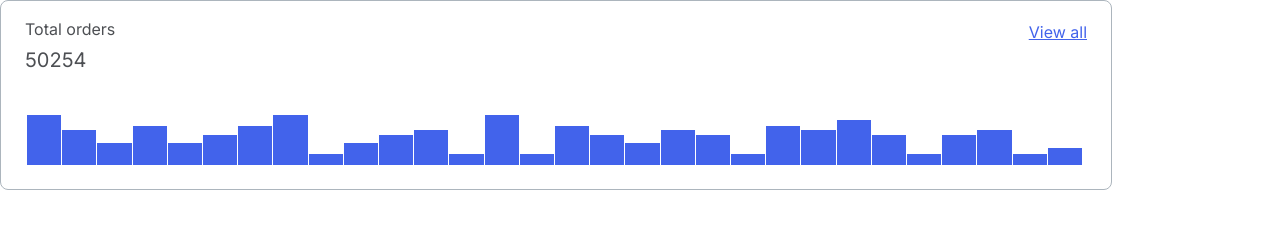
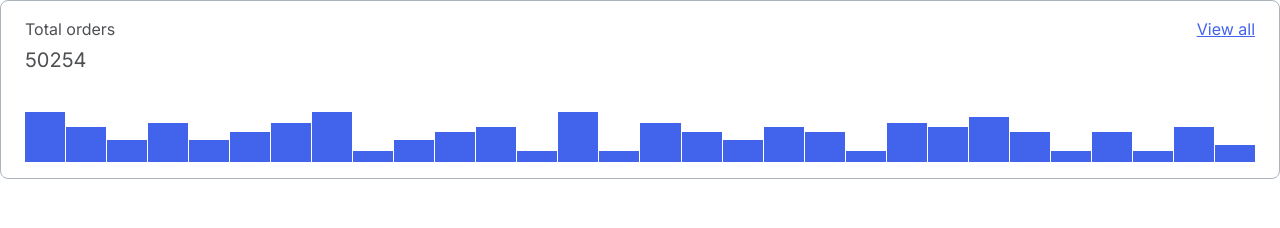
Before and after one commit to js-tasks-ru/htmlcss-20220616_marina-gichyan, a website: page 04-lection2/01-histogram/index.html in a window 1280 px wide. Drawn offline with Linux system fonts and the light colour scheme.

Commit message:
solution fix

```diff
--- a/04-lection2/01-histogram/histogram.css
+++ b/04-lection2/01-histogram/histogram.css
@@ -3,19 +3,19 @@
     background: var(--background-primary);
     border: 1px solid var(--border-primary);
     border-radius: 8px;
-    max-width: 1110px;
+    padding: 16px 24px;
 }
 
 .histogram__header {
     display: flex;
     flex-direction: row;
     justify-content: space-between;
+    padding-bottom: 39px;
 }
 
 .histogram__total {
     display: flex;
     flex-direction: column;
-    padding: 16px 24px;
     gap: 6px;
 }
 
@@ -27,6 +27,7 @@
     line-height: 24px;
     color: var(--font-primary);
     opacity: 0.8;
+    max-width: 200px;
 }
 
 .histogram__totalAmount {
@@ -48,19 +49,16 @@
     line-height: 24px;
     text-align: right;
     color: var(--link-primary);
-    padding: 19px 24px;
 }
 
-.chart {
+.histogram__chart {
     display: flex;
     flex-direction: row;
     gap: 1px;
-    padding: 26px 29px 24px 26px;
-    justify-content: space-between;
     align-items: flex-end;
+    height: 50px;
 }
-.chart__column {
+.histogram__chart_column {
     background-color: var(--column-primary);
     flex-grow: 1;
-    height: 10px;
 }
--- a/04-lection2/01-histogram/index.html
+++ b/04-lection2/01-histogram/index.html
@@ -14,37 +14,37 @@
                     </div>
                     <a href="index.html" class="histogram__link">View all</a>
                 </div>
-                <div class="chart">
-                    <div style="height: 50px;" class="chart__column"></div>
-                    <div style="height: 35px;" class="chart__column"></div>
-                    <div style="height: 22px;" class="chart__column"></div>
-                    <div style="height: 39px;" class="chart__column"></div>
-                    <div style="height: 22px;" class="chart__column"></div>
-                    <div style="height: 30px;" class="chart__column"></div>
-                    <div style="height: 39px;" class="chart__column"></div>
-                    <div style="height: 50px;" class="chart__column"></div>
-                    <div style="height: 11px;" class="chart__column"></div>
-                    <div style="height: 22px;" class="chart__column"></div>
-                    <div style="height: 30px;" class="chart__column"></div>
-                    <div style="height: 35px;" class="chart__column"></div>
-                    <div style="height: 11px;" class="chart__column"></div>
-                    <div style="height: 50px;" class="chart__column"></div>
-                    <div style="height: 11px;" class="chart__column"></div>
-                    <div style="height: 39px;" class="chart__column"></div>
-                    <div style="height: 30px;" class="chart__column"></div>
-                    <div style="height: 22px;" class="chart__column"></div>
-                    <div style="height: 35px;" class="chart__column"></div>
-                    <div style="height: 30px;" class="chart__column"></div>
-                    <div style="height: 11px;" class="chart__column"></div>
-                    <div style="height: 39px;" class="chart__column"></div>
-                    <div style="height: 35px;" class="chart__column"></div>
-                    <div style="height: 45px;" class="chart__column"></div>
-                    <div style="height: 30px;" class="chart__column"></div>
-                    <div style="height: 11px;" class="chart__column"></div>
-                    <div style="height: 30px;" class="chart__column"></div>
-                    <div style="height: 35px;" class="chart__column"></div>
-                    <div style="height: 11px;" class="chart__column"></div>
-                    <div style="height: 17px;" class="chart__column"></div>
+                <div class="histogram__chart">
+                    <div style="height: 100%;" class="histogram__chart_column"></div>
+                    <div style="height: 70%;" class="histogram__chart_column"></div>
+                    <div style="height: 44%;" class="histogram__chart_column"></div>
+                    <div style="height: 78%;" class="histogram__chart_column"></div>
+                    <div style="height: 44%;" class="histogram__chart_column"></div>
+                    <div style="height: 60%;" class="histogram__chart_column"></div>
+                    <div style="height: 78%;" class="histogram__chart_column"></div>
+                    <div style="height: 100%;" class="histogram__chart_column"></div>
+                    <div style="height: 22%;" class="histogram__chart_column"></div>
+                    <div style="height: 44%;" class="histogram__chart_column"></div>
+                    <div style="height: 60%;" class="histogram__chart_column"></div>
+                    <div style="height: 70%;" class="histogram__chart_column"></div>
+                    <div style="height: 22%;" class="histogram__chart_column"></div>
+                    <div style="height: 100%;" class="histogram__chart_column"></div>
+                    <div style="height: 22%;" class="histogram__chart_column"></div>
+                    <div style="height: 78%;" class="histogram__chart_column"></div>
+                    <div style="height: 60%;" class="histogram__chart_column"></div>
+                    <div style="height: 44%;" class="histogram__chart_column"></div>
+                    <div style="height: 70%;" class="histogram__chart_column"></div>
+                    <div style="height: 60%;" class="histogram__chart_column"></div>
+                    <div style="height: 22%;" class="histogram__chart_column"></div>
+                    <div style="height: 78%;" class="histogram__chart_column"></div>
+                    <div style="height: 70%;" class="histogram__chart_column"></div>
+                    <div style="height: 90%;" class="histogram__chart_column"></div>
+                    <div style="height: 60%;" class="histogram__chart_column"></div>
+                    <div style="height: 22%;" class="histogram__chart_column"></div>
+                    <div style="height: 60%;" class="histogram__chart_column"></div>
+                    <div style="height: 22%;" class="histogram__chart_column"></div>
+                    <div style="height: 70%;" class="histogram__chart_column"></div>
+                    <div style="height: 34%;" class="histogram__chart_column"></div>
                 </div>
         </div>
     </body>
```
Also changed, not shown: 04-lection2/02-skeleton/skeleton.css (+11 -8 lines).
